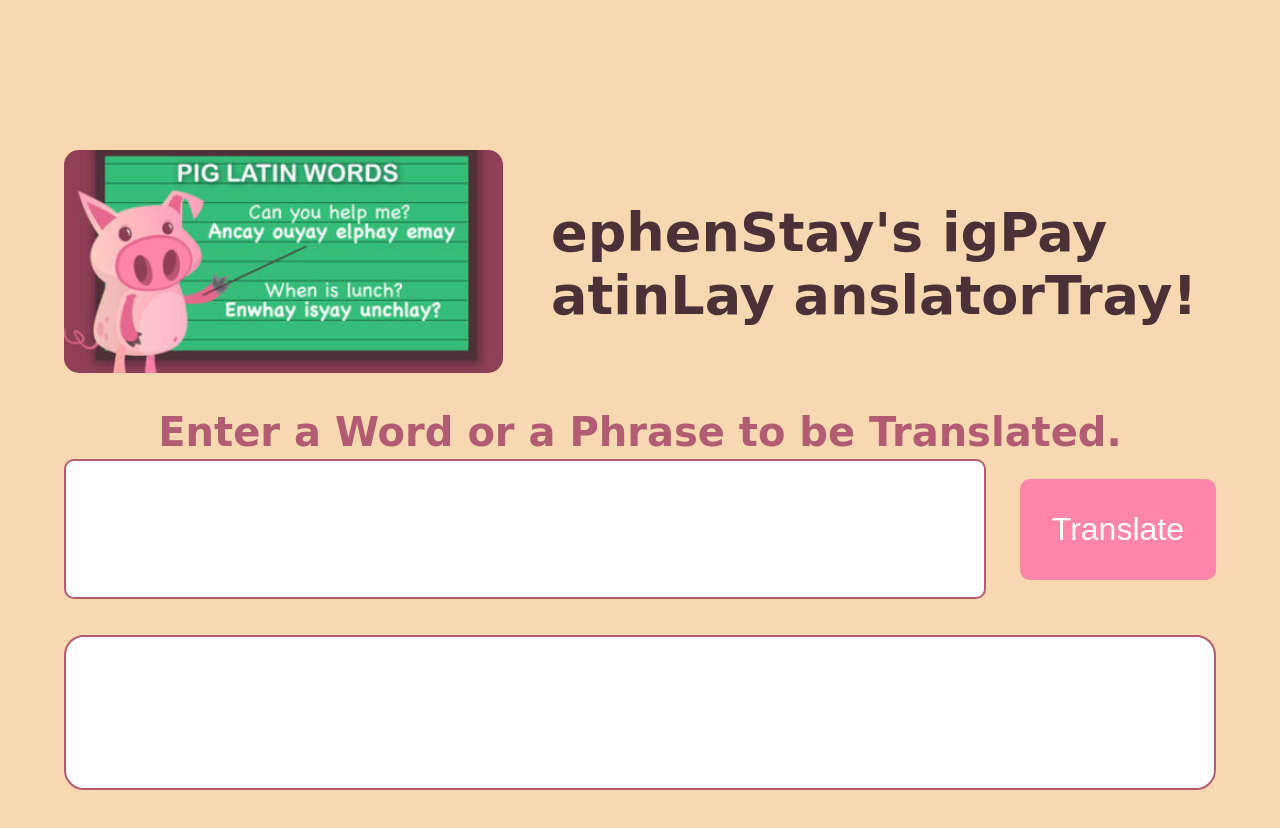
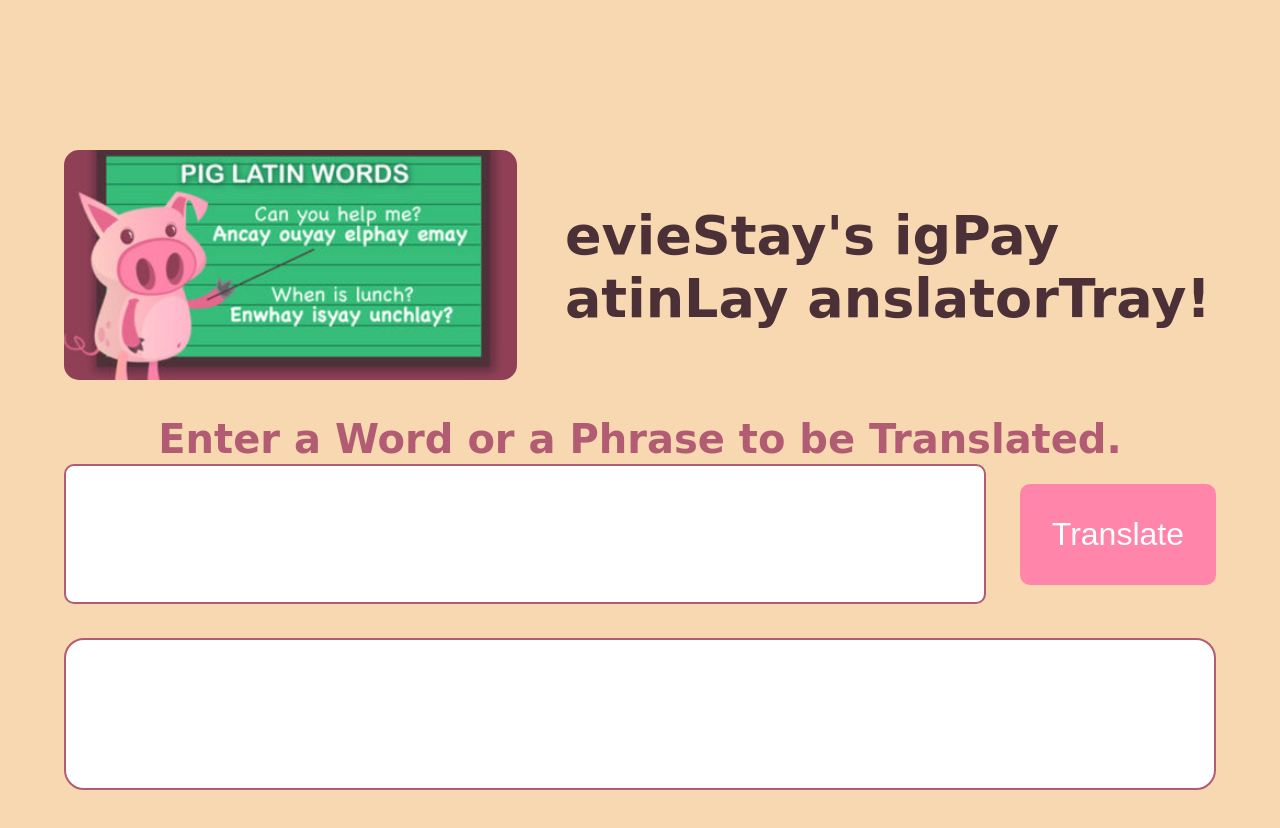
Before and after one commit to Slyssy/JS211_PigLatinProject, a website: page index.html in a window 1280 px wide. Drawn offline with Linux system fonts and the light colour scheme; a web font is replaced by a local one.

Commit message:
Changed the title.

```diff
--- a/index.html
+++ b/index.html
@@ -23,7 +23,7 @@
             class="main-image"
           />
         </div>
-        <h1>ephenStay's igPay atinLay anslatorTray!</h1>
+        <h1>evieStay's igPay atinLay anslatorTray!</h1>
       </header>
       <main>
         <h2>Enter a Word or a Phrase to be Translated.</h2>
```
